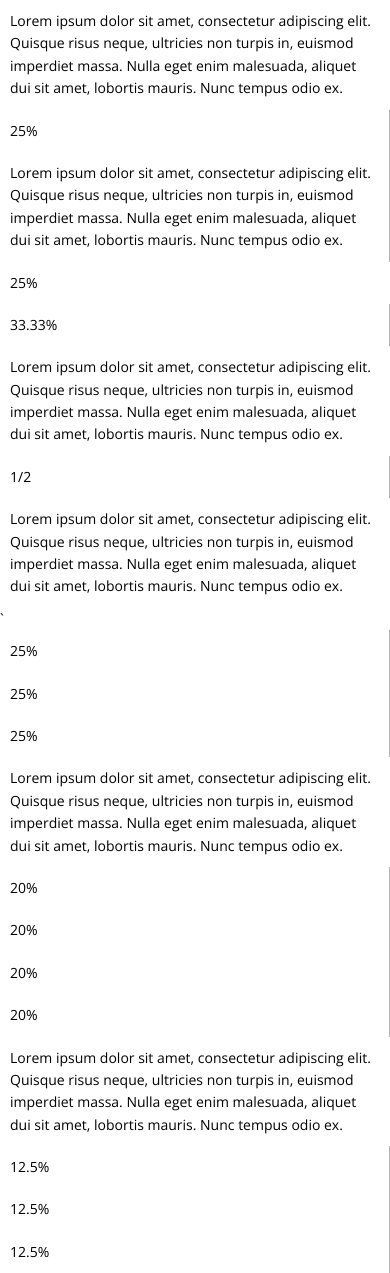
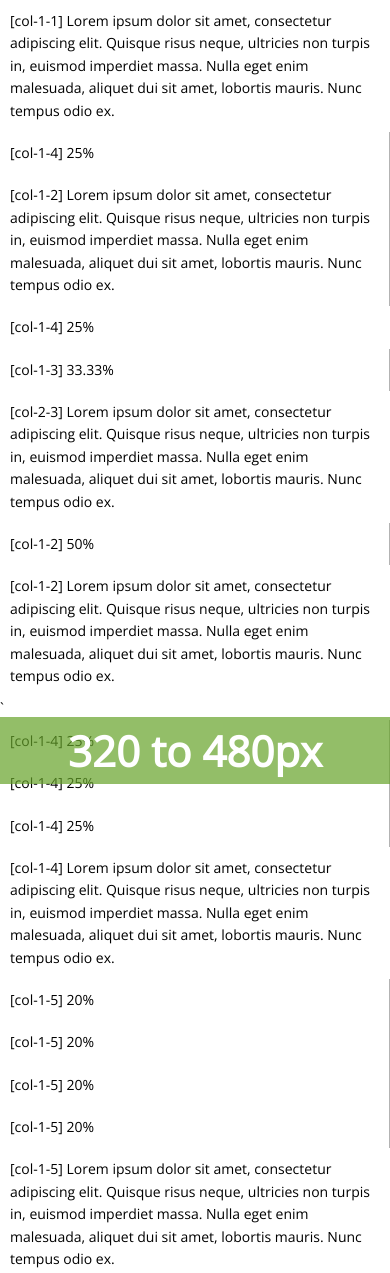
Before and after one commit to broyeztony/simple-grid, a website: page index.html in a window 390 px wide. Shown: the top 1273 px of the page. Drawn offline with nearby package versions, Linux system fonts and the light colour scheme.

Commit message:
Added a media-queries-reporter stylesheet. This helps visualize the transitions between the different screen's sizes to implement CSS3 media queries.

```diff
--- a/index.html
+++ b/index.html
@@ -8,42 +8,43 @@
     <link rel="stylesheet" href="css/globals.css">
     <link rel="stylesheet" href="css/simple-grid.css">
     <link rel="stylesheet" href="css/layout.css">
+    <link rel="stylesheet" href="css/media-queries-reporter.css">
 </head>
 <body>
 
     <div class="grid">
-        <div class="col-1-1"><p>Lorem ipsum dolor sit amet, consectetur adipiscing elit. Quisque risus neque, ultricies non turpis in, euismod imperdiet massa. Nulla eget enim malesuada, aliquet dui sit amet, lobortis mauris. Nunc tempus odio ex.</p></div>
+        <div class="col-1-1"><p>[col-1-1] Lorem ipsum dolor sit amet, consectetur adipiscing elit. Quisque risus neque, ultricies non turpis in, euismod imperdiet massa. Nulla eget enim malesuada, aliquet dui sit amet, lobortis mauris. Nunc tempus odio ex.</p></div>
     </div>
 
     <div class="grid-with-padding">
-        <div class="col-1-4"><p>25%</p></div>
-        <div class="col-1-2"><p>Lorem ipsum dolor sit amet, consectetur adipiscing elit. Quisque risus neque, ultricies non turpis in, euismod imperdiet massa. Nulla eget enim malesuada, aliquet dui sit amet, lobortis mauris. Nunc tempus odio ex.</p></div>
-        <div class="col-1-4"><p>25%</p></div>
+        <div class="col-1-4"><p>[col-1-4] 25%</p></div>
+        <div class="col-1-2"><p>[col-1-2] Lorem ipsum dolor sit amet, consectetur adipiscing elit. Quisque risus neque, ultricies non turpis in, euismod imperdiet massa. Nulla eget enim malesuada, aliquet dui sit amet, lobortis mauris. Nunc tempus odio ex.</p></div>
+        <div class="col-1-4"><p>[col-1-4] 25%</p></div>
     </div>
 
     <div class="grid-with-padding">
-        <div class="col-1-3"><p>33.33%</p></div>
-        <div class="col-2-3"><p>Lorem ipsum dolor sit amet, consectetur adipiscing elit. Quisque risus neque, ultricies non turpis in, euismod imperdiet massa. Nulla eget enim malesuada, aliquet dui sit amet, lobortis mauris. Nunc tempus odio ex.</p></div>
+        <div class="col-1-3"><p>[col-1-3] 33.33%</p></div>
+        <div class="col-2-3"><p>[col-2-3] Lorem ipsum dolor sit amet, consectetur adipiscing elit. Quisque risus neque, ultricies non turpis in, euismod imperdiet massa. Nulla eget enim malesuada, aliquet dui sit amet, lobortis mauris. Nunc tempus odio ex.</p></div>
     </div>
 
     <div class="grid-with-padding">
-        <div class="col-1-2"><p>1/2</p></div>
-        <div class="col-1-2"><p>Lorem ipsum dolor sit amet, consectetur adipiscing elit. Quisque risus neque, ultricies non turpis in, euismod imperdiet massa. Nulla eget enim malesuada, aliquet dui sit amet, lobortis mauris. Nunc tempus odio ex.</p></div>
+        <div class="col-1-2"><p>[col-1-2] 50%</p></div>
+        <div class="col-1-2"><p>[col-1-2] Lorem ipsum dolor sit amet, consectetur adipiscing elit. Quisque risus neque, ultricies non turpis in, euismod imperdiet massa. Nulla eget enim malesuada, aliquet dui sit amet, lobortis mauris. Nunc tempus odio ex.</p></div>
     </div>
 `
     <div class="grid-with-padding">
-        <div class="col-1-4"><p>25%</p></div>
-        <div class="col-1-4"><p>25%</p></div>
-        <div class="col-1-4"><p>25%</p></div>
-        <div class="col-1-4"><p>Lorem ipsum dolor sit amet, consectetur adipiscing elit. Quisque risus neque, ultricies non turpis in, euismod imperdiet massa. Nulla eget enim malesuada, aliquet dui sit amet, lobortis mauris. Nunc tempus odio ex.</p></div>
+        <div class="col-1-4"><p>[col-1-4] 25%</p></div>
+        <div class="col-1-4"><p>[col-1-4] 25%</p></div>
+        <div class="col-1-4"><p>[col-1-4] 25%</p></div>
+        <div class="col-1-4"><p>[col-1-4] Lorem ipsum dolor sit amet, consectetur adipiscing elit. Quisque risus neque, ultricies non turpis in, euismod imperdiet massa. Nulla eget enim malesuada, aliquet dui sit amet, lobortis mauris. Nunc tempus odio ex.</p></div>
     </div>
 
     <div class="grid-with-padding">
-        <div class="col-1-5"><p>20%</p></div>
-        <div class="col-1-5"><p>20%</p></div>
-        <div class="col-1-5"><p>20%</p></div>
-        <div class="col-1-5"><p>20%</p></div>
-        <div class="col-1-5"><p>Lorem ipsum dolor sit amet, consectetur adipiscing elit. Quisque risus neque, ultricies non turpis in, euismod imperdiet massa. Nulla eget enim malesuada, aliquet dui sit amet, lobortis mauris. Nunc tempus odio ex.</p></div>
+        <div class="col-1-5"><p>[col-1-5] 20%</p></div>
+        <div class="col-1-5"><p>[col-1-5] 20%</p></div>
+        <div class="col-1-5"><p>[col-1-5] 20%</p></div>
+        <div class="col-1-5"><p>[col-1-5] 20%</p></div>
+        <div class="col-1-5"><p>[col-1-5] Lorem ipsum dolor sit amet, consectetur adipiscing elit. Quisque risus neque, ultricies non turpis in, euismod imperdiet massa. Nulla eget enim malesuada, aliquet dui sit amet, lobortis mauris. Nunc tempus odio ex.</p></div>
     </div>
 
     <div class="grid-with-padding">
--- /dev/null
+++ b/scss/media-queries-reporter.scss
@@ -0,0 +1,36 @@
+
+body:after {
+  content: "less than 320px";
+  font-size: 300%;
+  font-weight: bold;
+  position: fixed;
+  bottom: 60px;
+  width: 100%;
+  text-align: center;
+  background-color: hsla(1,60%,40%,0.7);
+  color: #fff;
+}
+@media only screen and (min-width: 320px) {
+  body:after {
+    content: "320 to 480px";
+    background-color: hsla(90,60%,40%,0.7);
+  }
+}
+@media only screen and (min-width: 480px) {
+  body:after {
+    content: "480 to 768px";
+    background-color: hsla(180,60%,40%,0.7);
+  }
+}
+@media only screen and (min-width: 768px) {
+  body:after {
+    content: "768 to 1024px";
+    background-color: hsla(270,60%,40%,0.7);
+  }
+}
+@media only screen and (min-width: 1024px) {
+  body:after {
+    content: "1024 and up";
+    background-color: hsla(360,60%,40%,0.7);
+  }
+}
```
Also changed, not shown: scss/simple-grid.scss (+8 -4 lines), css/media-queries-reporter.css (added), css/simple-grid.css.
